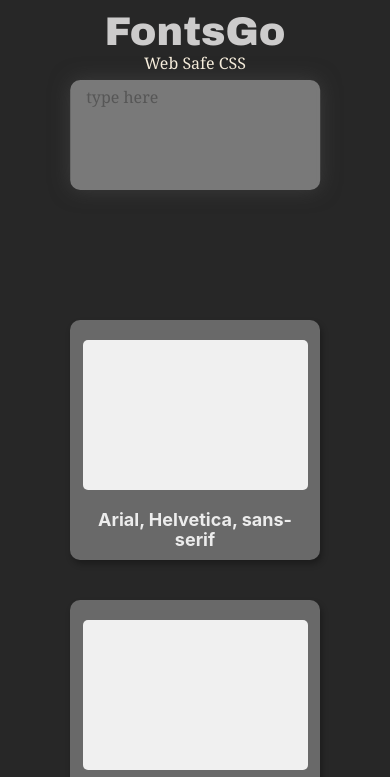
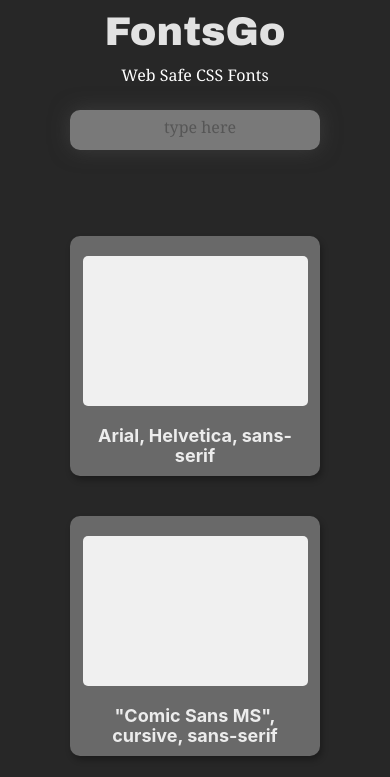
Before and after one commit to Austinshepherd/CSS.FontsGo, a Gatsby site: page / in a window 390 px wide. Shown: the top 777 px of the page. Built offline with nearby package versions, Linux system fonts and the light colour scheme; Gatsby itself is replaced by a stand-in of ours.

Commit message:
dark mode mobile fix

```diff
--- a/src/components/layout.css
+++ b/src/components/layout.css
@@ -656,7 +656,7 @@ body{
 
 h1{
   font-family: "Arial Black", Gadget, sans-serif;
-  color: rgb(204, 203, 203) !important;
+  color: rgb(226, 226, 226) !important;
   text-shadow: hsla(0, 0%, 21%, 0.8) !important;
 }
 h3{
@@ -669,17 +669,17 @@ p{
   padding: 30px;
 }
 textarea{
-  position: fixed;
+  position: block;
   resize: none;
   border-style: solid;
   border-width: 4px;
   border-radius: 10px;
   border-color: rgb(121, 121, 121);
   background-color: rgb(121, 121, 121);
-  width: 716px;
-  top: 208px;
-  transform: translateX(-50%);
-  left: 50%;
+  text-align: center;
+  width: 50%;
+  margin-top: 200px;
+  margin-bottom: 0;
   height: 110px;
   color: rgb(58, 58, 58);
   text-indent: 10px;
@@ -688,30 +688,29 @@ textarea{
 }
 .title_container{
   width: 100%;
-  position: fixed;
+  height: 0px;
+  position: block;
+  margin: none;
 
 
 }
 .SiteTitle{
-    position:  fixed;
-    margin: 0;
+    position:  block !important;
+    margin-top:  10px;
+    margin-bottom: 0px !important;
     align-content: center;
-    transform: translateX(-50%);
-    left: 50%;
-    top: 30px;
-    font-size: 90px;
-    color: rgb(54, 54, 54);
+    text-align: center !important;
+    font-size: 90px ;
+
 
 }
 .SiteSubTitle{
-  position: fixed;
-  transform: translateX(-50%);
-  left: 50%;
-
+  position: block;
+  margin-top: -20px;
   text-align: center !important;
   font-size: 26px;
-  top: 110px;
-  color: rgb(251, 242, 224);
+
+  color: rgb(255, 255, 255);
 }
 footer{
   position: relative;
@@ -803,7 +802,8 @@ textarea:focus::placeholder{
 
   }
   textarea{
-    top: 80px !important;
+    margin-top: 100px;
+    height: 40px;
 
   }
   .textarea-border{
@@ -815,7 +815,7 @@ textarea:focus::placeholder{
 }
   h1{
     font-size: 40px !important;
-    top: 10px !important;
+
   }
   .SiteSubTitle{
 
@@ -826,7 +826,7 @@ textarea:focus::placeholder{
     top: 22px;
   }
   .card_wrapper{
-    margin-top: 300px !important;
+    margin-top: 60px !important;
   }
 
 }
@@ -846,7 +846,7 @@ textarea:focus::placeholder{
   .card_wrapper{
     display: flex;
     justify-content: space-around;
-    margin-top: 400px;
+    margin-top: 150px;
     flex-wrap: wrap;
     flex-direction: row;
     font-size: 24px;
@@ -859,7 +859,7 @@ textarea:focus::placeholder{
     font-style: normal;
   }
    #test2{
-    font-family: "Comic Sans MS", cursive, sans-serif !important;
+    font-family: Roboto;
     font-weight: normal;
     font-style: normal;
   }
--- a/src/pages/index.js
+++ b/src/pages/index.js
@@ -23,8 +23,8 @@ export default class IndexPage extends React.Component {
         <SEO title="Home" />
         <div className="header_background">
           <div className="title_container">
+          <h1 className="SiteTitle">FontsGo</h1>
             <p className="SiteSubTitle">Web Safe CSS Fonts</p>
-            <h1 className="SiteTitle">FontsGo</h1>
           </div>
           </div>
 
```
